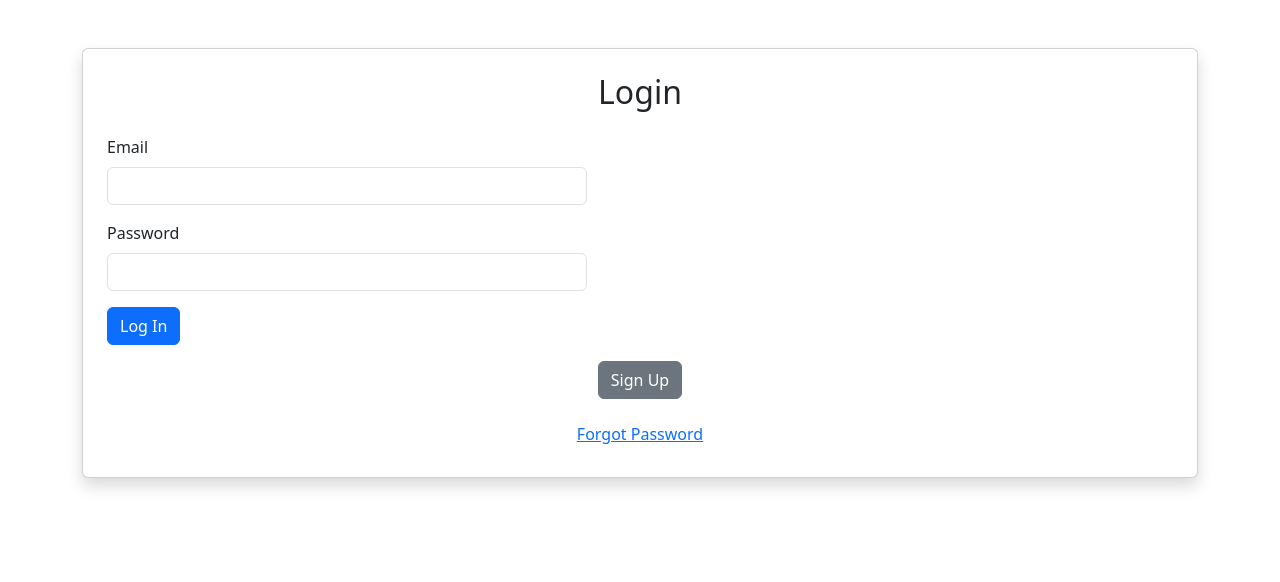
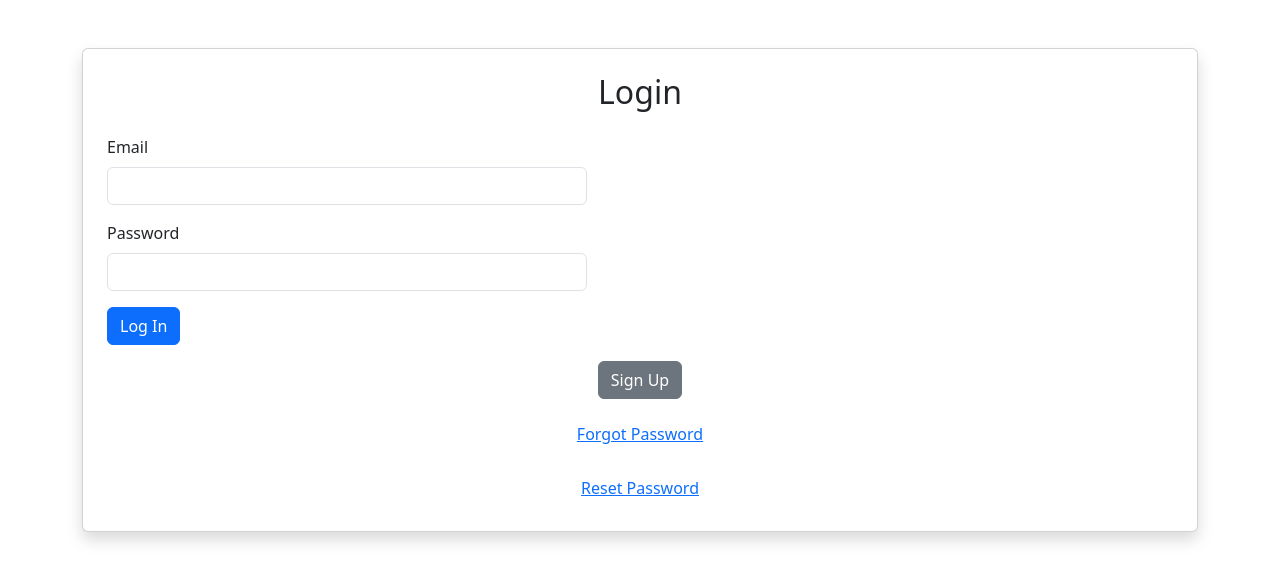
Before and after one commit to sivaprabhakar/password-reset-fe, a React (Vite) app: page / in a window 1280 px wide. Shown: the top 582 px of the page. Built offline with nearby package versions, Linux system fonts and the light colour scheme.

Commit message:
just changed resetpassword

```diff
--- a/src/components/Login.jsx
+++ b/src/components/Login.jsx
@@ -52,11 +52,11 @@
               Forgot Password
             </Link>
           </div>
-          {/* <div className="mt-3 text-center">
+          <div className="mt-3 text-center">
             <Link to="/reset-password/:token" className="btn btn-link">
               Reset Password
             </Link>
-          </div> */}
+          </div>
         </form>
       </div>
     </div>
```
